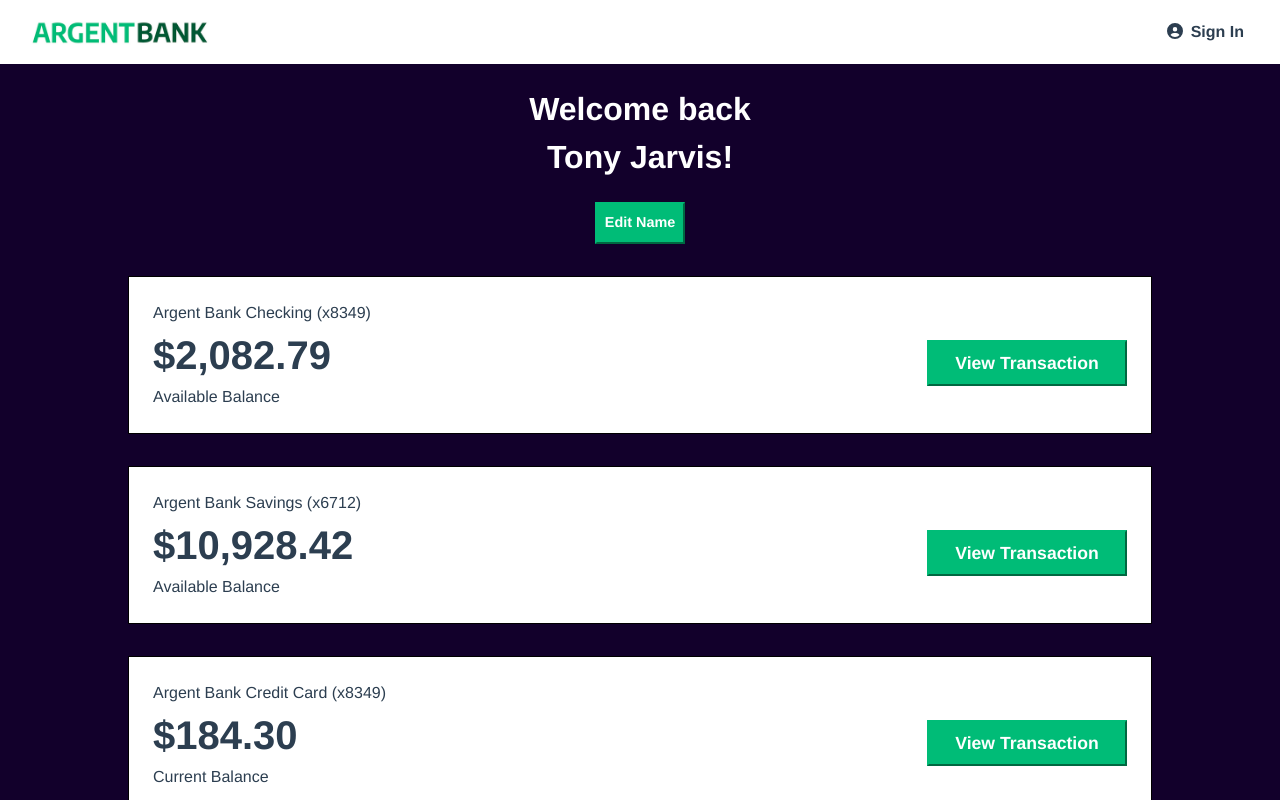
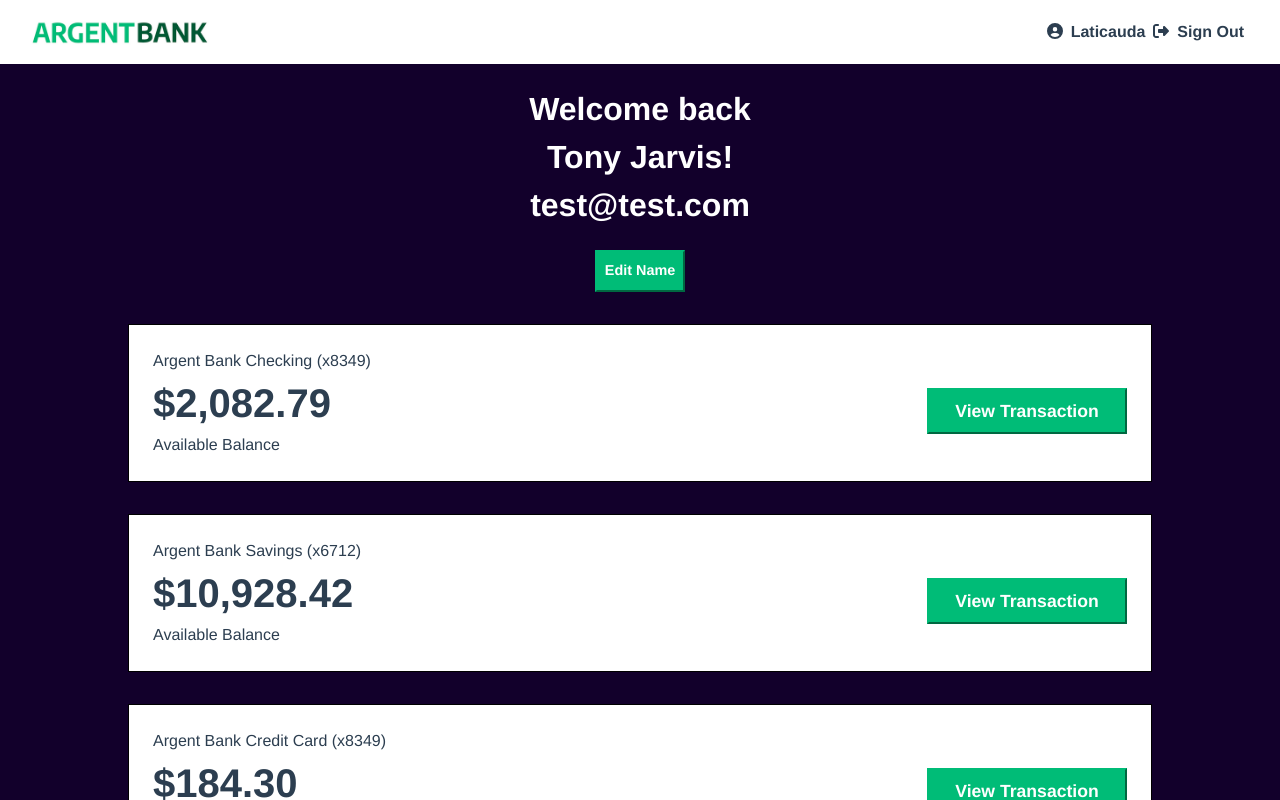
Before and after one commit to laticauda-64/openClassRooms_13_18022022, a React (Vite) app: page /dashboard in a window 1280 px wide. Both pictures are taken after a click on the button "Edit Name". Shown: the top 800 px of the page. Built offline with nearby package versions, Linux system fonts and the light colour scheme.

Commit message:
First setup of Redux store,

```diff
--- a/package.json
+++ b/package.json
@@ -17,6 +17,7 @@
     "@fortawesome/fontawesome-svg-core": "^1.3.0",
     "@fortawesome/free-solid-svg-icons": "^6.0.0",
     "@fortawesome/react-fontawesome": "^0.1.17",
+    "@reduxjs/toolkit": "^1.8.0",
     "react": "^17.0.2",
     "react-dom": "^17.0.2",
     "react-redux": "^7.2.6",
--- a/src/components/layout/Header.jsx
+++ b/src/components/layout/Header.jsx
@@ -1,20 +1,36 @@
 import styled from "styled-components";
 import LogoPic from "../../assets/img/argentBankLogo.png";
 import { FontAwesomeIcon } from "@fortawesome/react-fontawesome";
-import { faUserCircle } from "@fortawesome/free-solid-svg-icons";
+import { faUserCircle, faSignOutAlt } from "@fortawesome/free-solid-svg-icons";
 import { Link } from "react-router-dom";
+import { useSelector } from "react-redux";
 
 export default function Header() {
+	const user = useSelector((state) => state.auth.firstName);
+
 	return (
 		<TopNav>
 			<Logo to="/">
 				<img src={LogoPic} alt="Argent Bank Logo" />
 			</Logo>
 			<Menu>
-				<Link className="item" to="/login">
-					<Icon icon={faUserCircle} />
-					Sign In
-				</Link>
+				{!user ? (
+					<Link className="item" to="/login">
+						<Icon icon={faUserCircle} />
+						Sign In
+					</Link>
+				) : (
+					<>
+						<Link className="item" to="/dashboard">
+							<Icon icon={faUserCircle} />
+							{user}
+						</Link>
+						<Link className="item" to="/logout">
+							<Icon icon={faSignOutAlt} />
+							Sign Out
+						</Link>
+					</>
+				)}
 			</Menu>
 		</TopNav>
 	);
--- a/src/components/ui/Button.jsx
+++ b/src/components/ui/Button.jsx
@@ -1,7 +1,11 @@
 import styled from "styled-components";
 
-export default function Button({ content, type }) {
-	return <GreenButton type={type}>{content}</GreenButton>;
+export default function Button({ content, type, func }) {
+	return (
+		<GreenButton type={type} onClick={func}>
+			{content}
+		</GreenButton>
+	);
 }
 
 const GreenButton = styled.button`
--- a/src/components/ui/UserInfo.jsx
+++ b/src/components/ui/UserInfo.jsx
@@ -1,14 +1,22 @@
 import Button from "./Button";
+import { useSelector, useDispatch } from "react-redux";
+
+import { goTest } from "../../store/auth/authSlice.js";
 
 export default function UserInfo({ firstname, lastname }) {
+	const email = useSelector((state) => state.auth.email);
+	const dispatch = useDispatch();
+	console.log(goTest);
 	return (
 		<>
 			<h1>
 				Welcome back
 				<br />
 				{firstname} {lastname}!
+				<br />
+				{email}
 			</h1>
-			<Button content="Edit Name" type="small" />
+			<Button content="Edit Name" type="small" func={() => dispatch(goTest())} />
 		</>
 	);
 }
--- a/src/main.jsx
+++ b/src/main.jsx
@@ -7,9 +7,12 @@
 import Dashboard from "./pages/Dashboard";
 import "./assets/css/base.css";
 import "./assets/css/reset.css";
+import { Provider } from "react-redux";
+import store from "./store/store";
 
 ReactDOM.render(
 	<React.StrictMode>
+		<Provider store={store}>
 			<BrowserRouter>
 				<Routes>
 					<Route path="/" element={<App />}>
@@ -19,6 +22,7 @@
 					</Route>
 				</Routes>
 			</BrowserRouter>
+		</Provider>
 	</React.StrictMode>,
 	document.getElementById("root")
 );
--- /dev/null
+++ b/src/store/auth/authSlice.js
@@ -0,0 +1,28 @@
+import { createSlice } from "@reduxjs/toolkit";
+
+export const authSlice = createSlice({
+	name: "auth",
+	initialState: {
+		isConnected: false,
+		currentToken: "",
+		email: "",
+		firstName: "",
+		lastName: "",
+	},
+
+	reducers: {
+		// Actions to dial with Api
+		// connect: "",
+		// deConnect: "",
+		// updateProfile: "",
+		goTest: (state) => {
+			state.isConnected = true;
+			state.email = "test@test.com";
+			state.firstName = "Laticauda";
+			state.lastName = "Test";
+		},
+	},
+});
+
+export default authSlice.reducer;
+export const { goTest } = authSlice.actions;
--- /dev/null
+++ b/src/store/store.js
@@ -0,0 +1,6 @@
+import { configureStore } from "@reduxjs/toolkit";
+import authReducer from "./auth/authSlice";
+
+export default configureStore({
+	reducer: { auth: authReducer },
+});
```
Also changed, not shown: 1 other file (tests, documents, lock files or other folders). Lines whose indentation alone changed are shown as unchanged.
